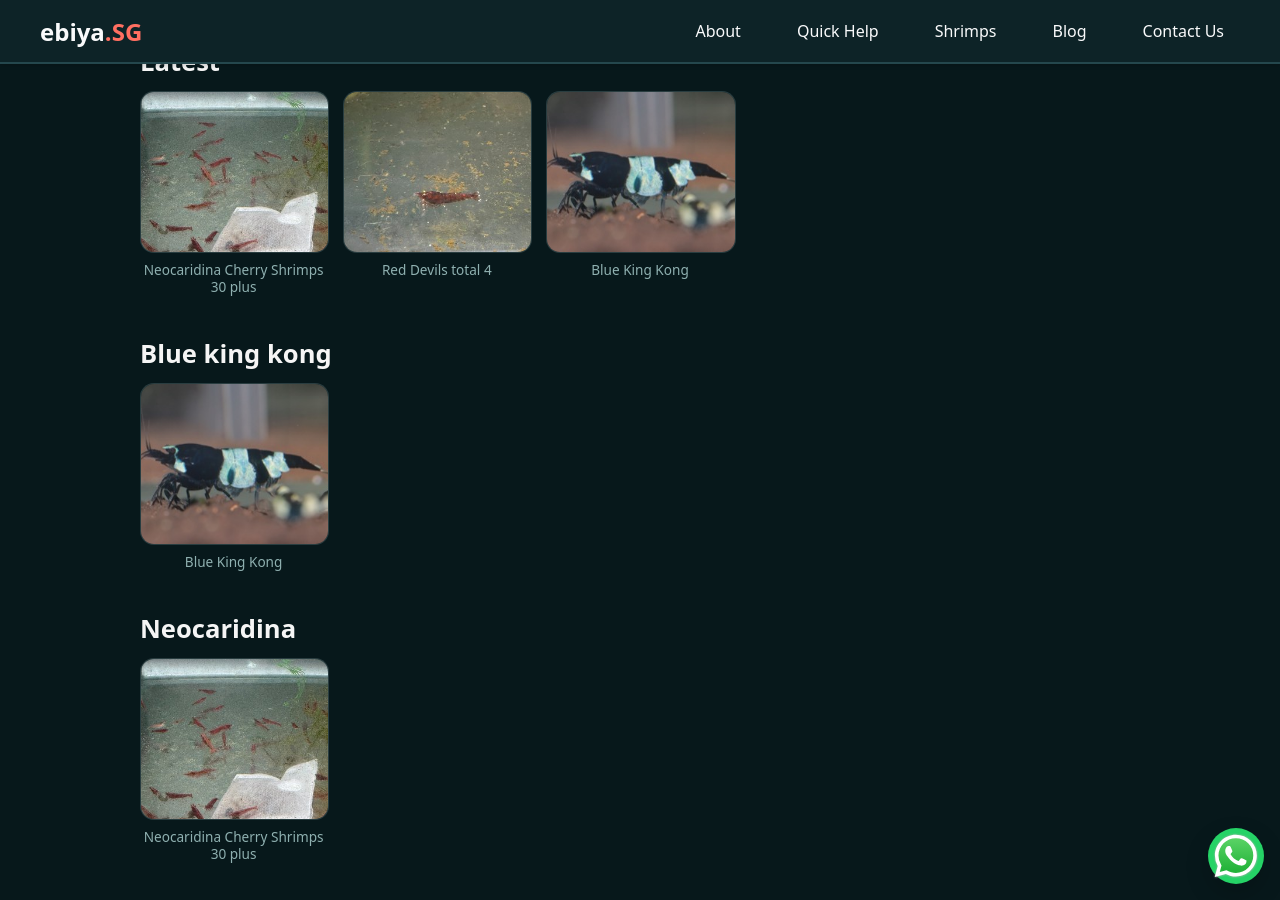
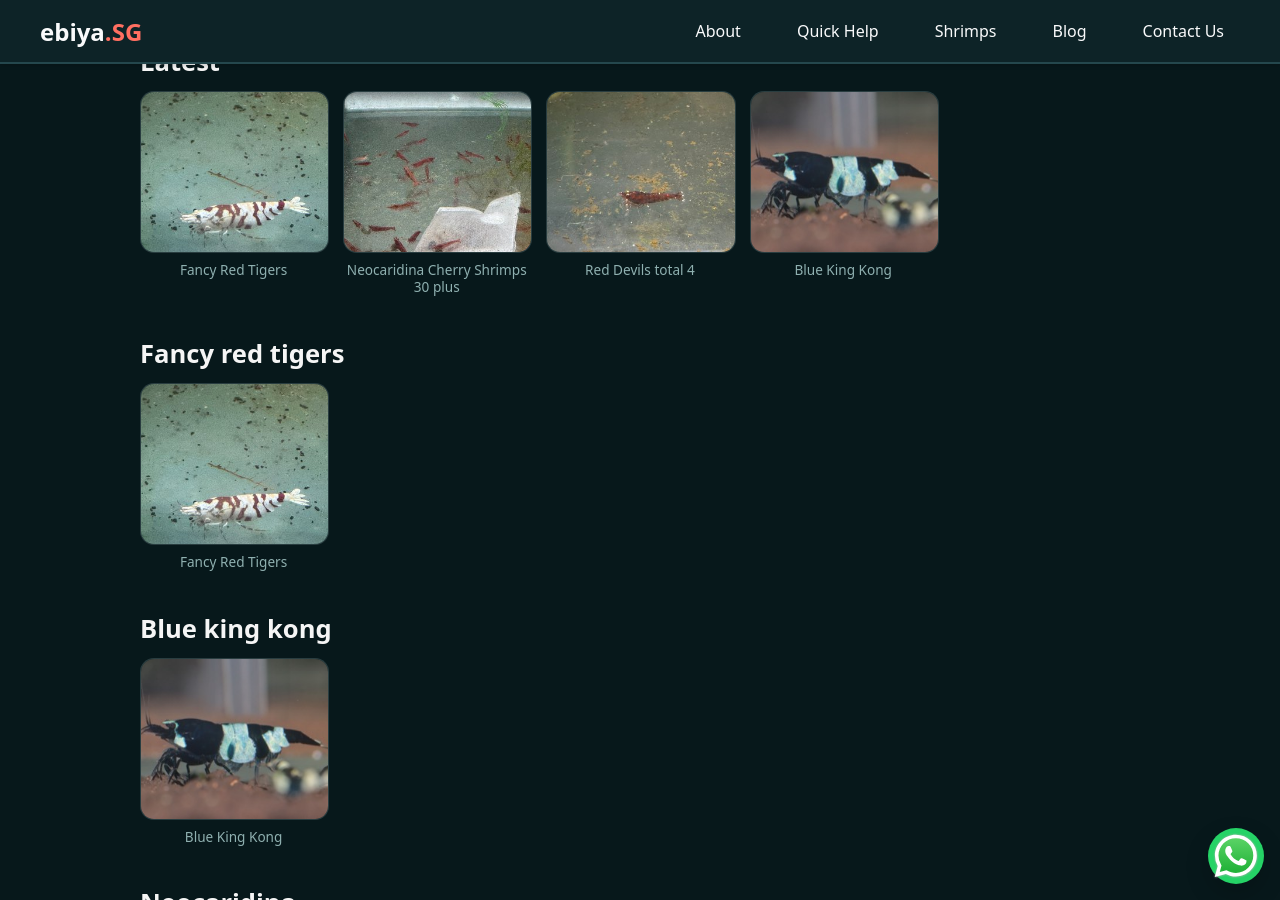
Before and after one commit to m33lucky-benny/reimagined-eureka, a Jekyll site: the page built from shrimp.md, in a window 1280 px wide and 900 px high, scrolled down 448 px. Built offline with Jekyll 4.4.1, drawn with Linux system fonts in a browser that asks for light colours.

Commit message:
Add photo via WhatsApp

```diff
--- a/_data/gallery.yml
+++ b/_data/gallery.yml
@@ -15,3 +15,8 @@
   caption: "Neocaridina Cherry Shrimps 30 plus"
   date: 2026-10-13
   published: true
+- file: "fancy-red-tigers-20261013-114428-5b52c8"
+  type: "fancy-red-tigers"
+  caption: "Fancy Red Tigers"
+  date: 2026-10-13
+  published: true
```
Also changed, not shown: assets/shrimps-optimized/fancy-red-tigers-20261013-114428-5b52c8-320.jpg (added), assets/shrimps-optimized/fancy-red-tigers-20261013-114428-5b52c8-640.jpg (added), assets/shrimps/fancy-red-tigers-20261013-114428-5b52c8.jpg (added).
